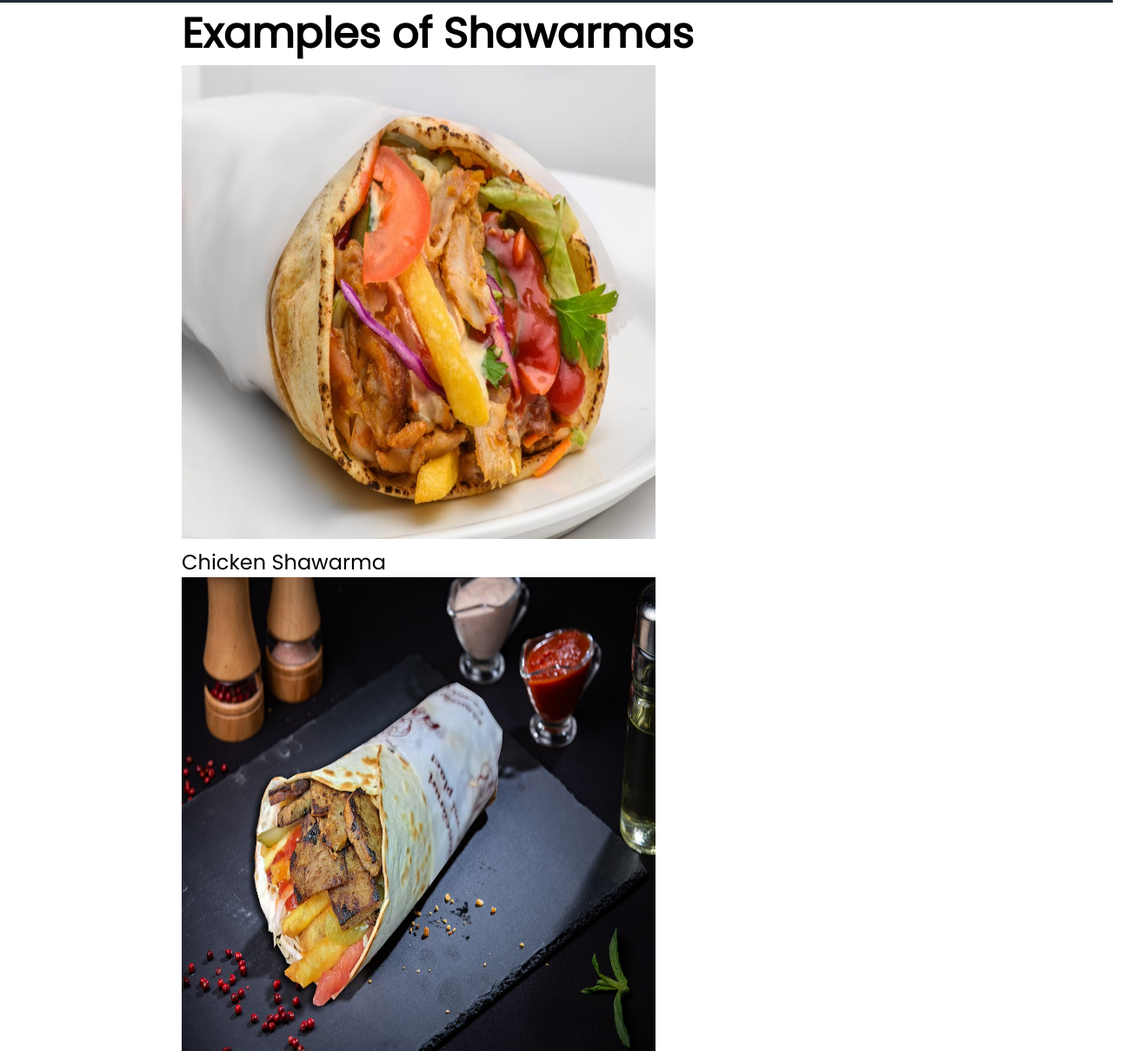
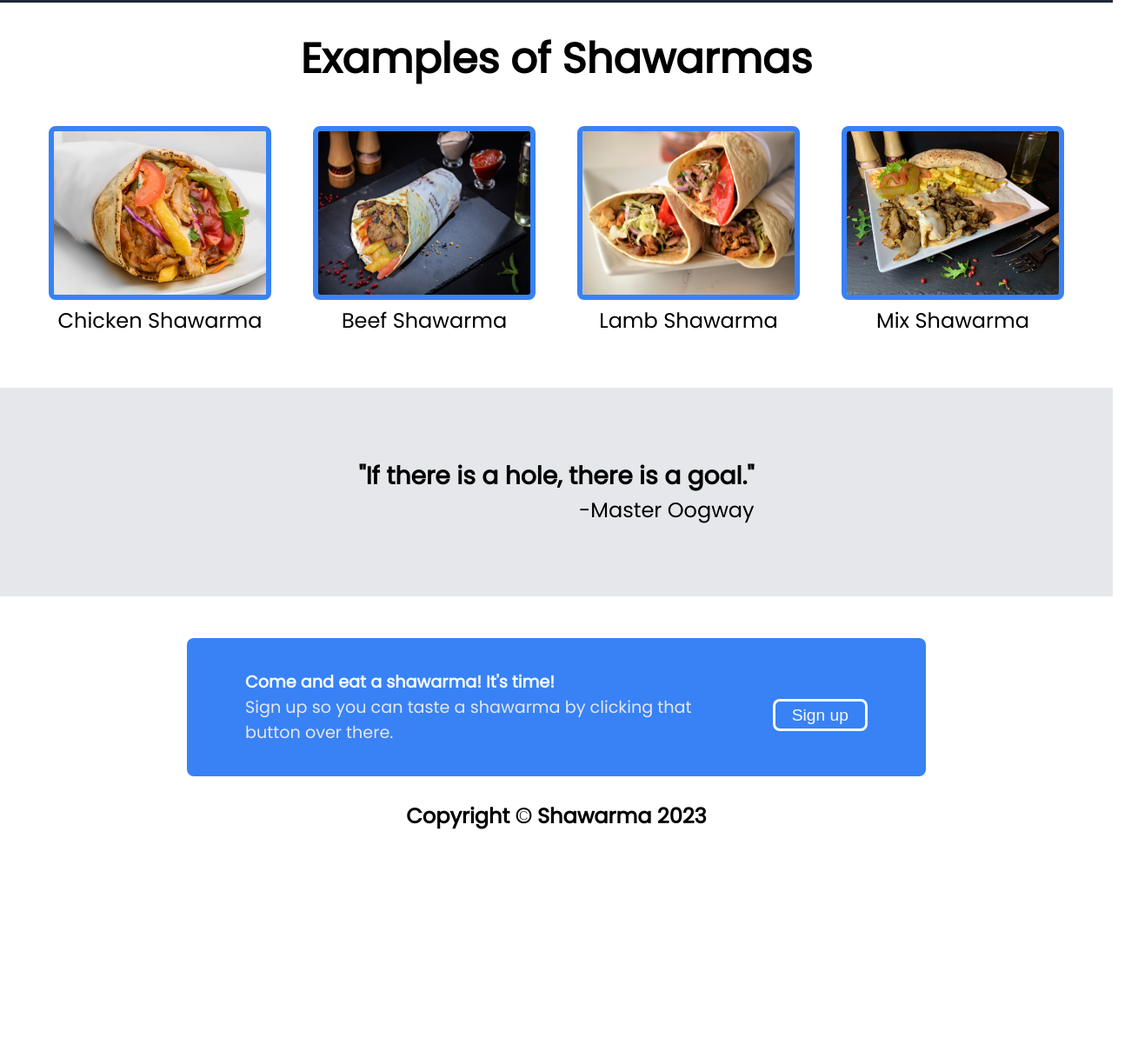
Before and after one commit to sopumatei/odin_landing_page, a plain HTML site: page index.html in a window 1280 px wide. Shown: the part 463-1672 px from the top of the page at 87% size, 1309 px wide, since content can reach past the window. After the commit the page ends 1419 px from the top, so only its background shows below. Drawn offline with Linux system fonts and the light colour scheme.

Commit message:
Edit the main content style
I styled the main content

```diff
--- a/index.html
+++ b/index.html
@@ -35,7 +35,7 @@
             <div class="information-section">
                 <h1>Examples of Shawarmas</h1>
 
-                <div id="infomation-containers">
+                <div id="information-containers">
                     <div class="information-container">
                         <img src="./img/shawarma_chicken.jpg" alt="Shawarma Chicken">
                         <p>Chicken Shawarma</p>
@@ -50,19 +50,21 @@
                     </div>
                     <div class="information-container">
                         <img src="./img/shawarma_mix.jpg" alt="Shawarma Mix">
-                        <p>Mix of Meat (Chicken, Beef and Lamb) Shawarma</p>
+                        <p>Mix Shawarma</p>
                     </div>
                 </div>
             </div>
 
             <div id="quote">
-                <h3 id="qute-text">"If there is a hole, there is a goal."</h3>
-                <p id="quote-author">-Master Oogway</p>
+                <div id="quote-container">
+                    <h3 id="qute-text">"If there is a hole, there is a goal."</h3>
+                    <p id="quote-author">-Master Oogway</p>
+                </div>
             </div>
 
             <div id="sign-up-section">
                 <div class="sign-up-text">
-                    <h3>Come and eat a shawarma! It's time!</h3>
+                    <h4>Come and eat a shawarma! It's time!</h3>
                     <p>Sign up so you can taste a shawarma by clicking that button over there.</p>
                 </div>
 
--- a/style.css
+++ b/style.css
@@ -77,7 +77,7 @@ header {
 /* HEADER DESCRIPTION */
 #head-description {
     display: flex;
-    justify-content: space-around;
+    justify-content: space-between;
     align-items: center;
     /* gap: 20vw; */
     margin-inline: 10vw;
@@ -130,3 +130,106 @@ header {
 
     /* margin-top: 25px; */
 }
+
+/* MAIN SECTION */
+main {
+    padding: 1.2em;
+
+    flex: 1;
+    display: flex;
+    flex-flow: column nowrap;
+    justify-content: space-around;
+    align-items: center;
+    gap: 2em;
+}
+
+/* INFORMATION SECTION */
+.information-section {
+    text-align: center;
+    display: flex;
+    flex-flow: column nowrap;
+    justify-content: center;
+    align-items: center;
+    gap: 1.2em;
+}
+
+#information-containers {
+    display: flex;
+    flex-flow: row wrap;
+    justify-content: center;
+    align-items: center;
+    gap: 1em;
+}
+
+.information-container {
+    padding: 0.5em;
+    display: flex;
+    flex-flow: column nowrap;
+    justify-content: space-between;
+    align-items: center;
+    gap: 0.25em;
+}
+
+.information-container img {
+    min-width: 200px;
+    width: 20vw;
+    height: 25vh;
+
+    border: 6px solid #3882F6;
+    border-radius: 8px;
+}
+
+/* QUOTE SECTION */
+#quote {
+    height: 30vh;
+    background-color: #E5E7EB;
+    width: 100vw;
+
+    padding: 2em;
+
+    display: flex;
+    flex-flow: column nowrap;
+    justify-content: center;
+    align-items: center;
+}
+
+#quote-container {
+    display: flex;
+    flex-flow: column nowrap;
+    justify-content: center;
+}
+
+#quote-author {
+    align-self: flex-end;
+}
+
+/* SING UP SECTION */
+#sign-up-section {
+    width: 80vw;
+    max-width: 850px;
+    background-color: #3882F6;
+    padding: 1.5em;
+    border-radius: 8px;
+
+    display: flex;
+    flex-flow: row nowrap;
+    justify-content: space-around;
+    align-items: center;
+}
+
+.sign-up-text {
+    width: 70%;
+    font-size: 0.8em;
+}
+
+.sign-up-text h4 {
+    color: #F9FAF8;
+}
+
+.sign-up-text p {
+    color: #E5E7EB;
+}
+
+#sign-up-section button {
+    border: 3px solid #F9FAF8;
+}
```
